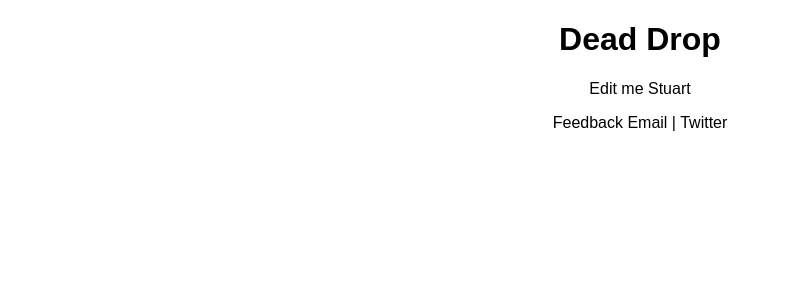
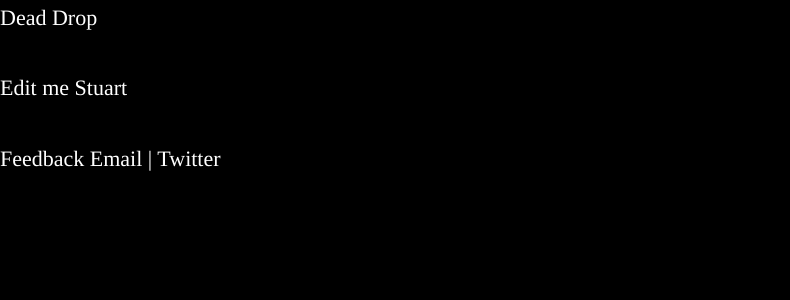
Before and after one commit to agpreynolds/DeadDrop, a React (Create React App) app: page / in a window 1280 px wide. Shown: the top 300 px of the page, without its empty margins (0-790 px from the left). Built offline with nearby package versions, Linux system fonts and the light colour scheme.

Commit message:
Set up initial scss / css and basic typographic styling

```diff
--- a/src/styles/App.css
+++ b/src/styles/App.css
@@ -1,5 +1,55 @@
+@import url("https://fonts.googleapis.com/css?family=Orbitron:700|Raleway:400,700|Yanone+Kaffeesatz");
+html, body, div, span, applet, object, iframe, h1, h2, h3, h4, h5, h6, p, blockquote, pre, a, abbr, acronym, address, big, cite, code, del, dfn, em, img, ins, kbd, q, s, samp, small, strike, strong, sub, sup, tt, var, b, u, i, center, dl, dt, dd, ol, ul, li, fieldset, form, label, legend, table, caption, tbody, tfoot, thead, tr, th, td, article, aside, canvas, details, embed, figure, figcaption, footer, header, hgroup, menu, nav, output, ruby, section, summary, time, mark, audio, video {
+  margin: 0;
+  padding: 0;
+  border: 0;
+  font-size: 100%;
+  font: inherit;
+  vertical-align: baseline; }
+
+article, aside, details, figcaption, figure, footer, header, hgroup, menu, nav, section {
+  display: block; }
+
 body {
-    max-width: 750px;
-    margin: 0 auto;
-    text-align: center;
-}
+  line-height: 1; }
+
+ol, ul {
+  list-style: none; }
+
+blockquote, q {
+  quotes: none; }
+
+blockquote:before, blockquote:after {
+  content: "";
+  content: none; }
+
+q:before, q:after {
+  content: "";
+  content: none; }
+
+table {
+  border-collapse: collapse;
+  border-spacing: 0; }
+
+* {
+  box-sizing: border-box; }
+
+html {
+  font-size: 62.5%; }
+
+body {
+  font-family: Times, TimesNewRoman, "Times New Roman", Georgia, serif;
+  font-size: 2.2rem;
+  font-weight: 400;
+  line-height: 1.6;
+  color: #ffffff;
+  background-color: #000000;
+  -webkit-font-smoothing: antialiased;
+  -moz-osx-font-smoothing: grayscale;
+  text-rendering: optimizeLegibility; }
+
+h1, h2, h3, p, ul, ol, form, table, blockquote {
+  margin-bottom: 3.52rem; }
+
+strong, b {
+  font-weight: 700; }
--- /dev/null
+++ b/src/styles/base/_reset.scss
@@ -0,0 +1,48 @@
+html, body, div, span, applet, object, iframe, h1, h2, h3, h4, h5, h6, p, blockquote, pre, a, abbr, acronym, address, big, cite, code, del, dfn, em, img, ins, kbd, q, s, samp, small, strike, strong, sub, sup, tt, var, b, u, i, center, dl, dt, dd, ol, ul, li, fieldset, form, label, legend, table, caption, tbody, tfoot, thead, tr, th, td, article, aside, canvas, details, embed, figure, figcaption, footer, header, hgroup, menu, nav, output, ruby, section, summary, time, mark, audio, video {
+	margin: 0;
+    padding: 0;
+    border: 0;
+    font-size: 100%;
+    font: inherit;
+    vertical-align: baseline;
+}
+
+// HTML5 display-role reset for older browsers
+article, aside, details, figcaption, figure, footer, header, hgroup, menu, nav, section {
+	display: block;
+}
+
+body {
+	line-height: 1;
+}
+
+ol, ul {
+	list-style: none;
+}
+
+blockquote, q {
+	quotes: none;
+}
+
+blockquote {
+	&:before, &:after {
+	  content: "";
+	  content: none;
+	}
+}
+
+q {
+	&:before, &:after {
+	  content: "";
+	  content: none;
+	}
+}
+
+table {
+	border-collapse: collapse;
+	border-spacing: 0;
+}
+
+*{
+	box-sizing: border-box;
+}
--- /dev/null
+++ b/src/styles/base/_typography.scss
@@ -0,0 +1,44 @@
+// Import Google Fonts
+@import url("https://fonts.googleapis.com/css?family=Orbitron:700|Raleway:400,700|Yanone+Kaffeesatz");
+
+// Typographic variables
+$base-font-stack: Times, TimesNewRoman, "Times New Roman", Georgia, serif;
+$raleway-font-stack: "Raleway", "Helvetica Neue", Helvetica, Arial, sans-serif;
+$yanone-font-stack: "Yanone Kaffeesatz", "Raleway", "Helvetica Neue", Helvetica, Arial, sans-serif;
+$obritron-font-stack: "Orbitron", "Raleway", "Helvetica Neue", Helvetica, Arial, sans-serif;
+
+$base-font-size: 2.2rem;
+$small-font-size:  1.6rem;
+$leading: 1.6;
+
+$bold: 700;
+$regular: 400;
+
+$text-spacing: $base-font-size * $leading;
+$text-spacing-half: $text-spacing / 2;
+$text-spacing-double: $text-spacing * 2;
+
+// General
+html{
+	font-size: 62.5%;
+}
+
+body{
+	font-family: $base-font-stack;
+	font-size: $base-font-size;
+	font-weight: $regular;
+	line-height: $leading;
+	color: $text-color;
+	background-color: $background-color;
+	-webkit-font-smoothing: antialiased;
+    -moz-osx-font-smoothing: grayscale;
+    text-rendering: optimizeLegibility;
+}
+
+h1,h2,h3,p,ul,ol,form,table,blockquote{
+	margin-bottom: $text-spacing;
+}
+
+strong,b{
+	font-weight: $bold;
+}
```
Also changed, not shown: src/styles/App.scss (added, +18 -0 lines), src/styles/base/_variables.scss (added, +13 -0 lines), src/styles/base/_links.scss (added), src/styles/components/_buttons.scss (added), src/styles/components/_inputs.scss (added), src/styles/layout/_general.scss (added).
